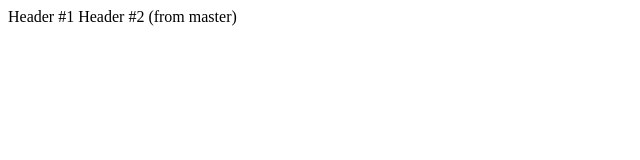
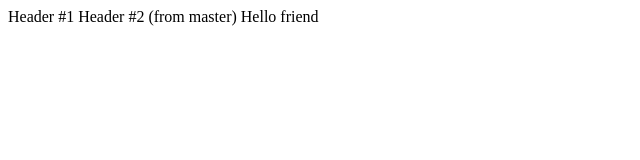
Before and after one commit to olegvyacheslavowich/test_3_1_1, a plain HTML site: page index.html in a window 1280 px wide. Shown: the whole page, without its empty margins (0-640 px from the left). Drawn offline with Linux system fonts and the light colour scheme.

Commit message:
fixes #1 test close issue

```diff
--- a/index.html
+++ b/index.html
@@ -1,5 +1,5 @@
 <html>
     Header #1
     Header #2 (from master)
-
+    Hello friend
 </html>
```
